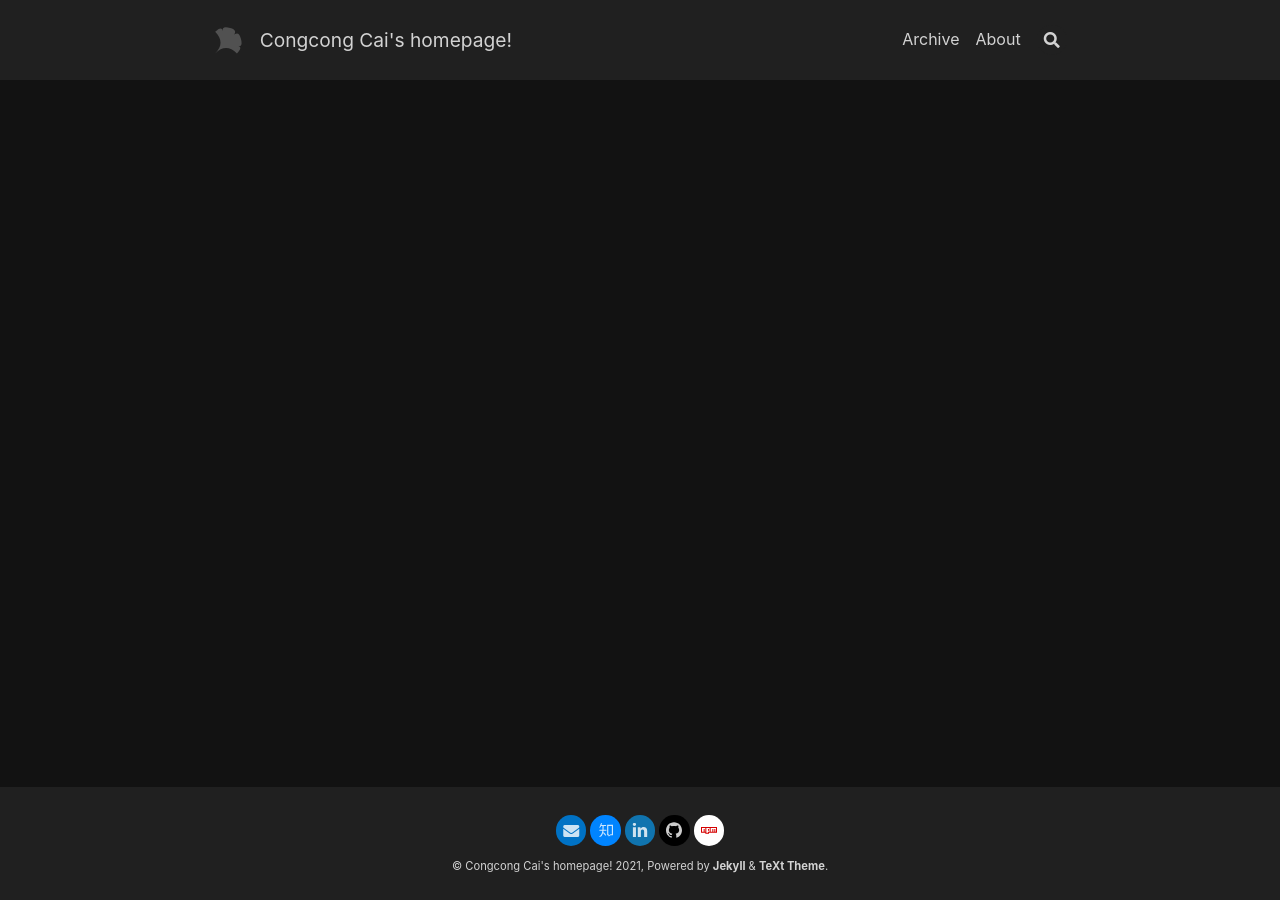
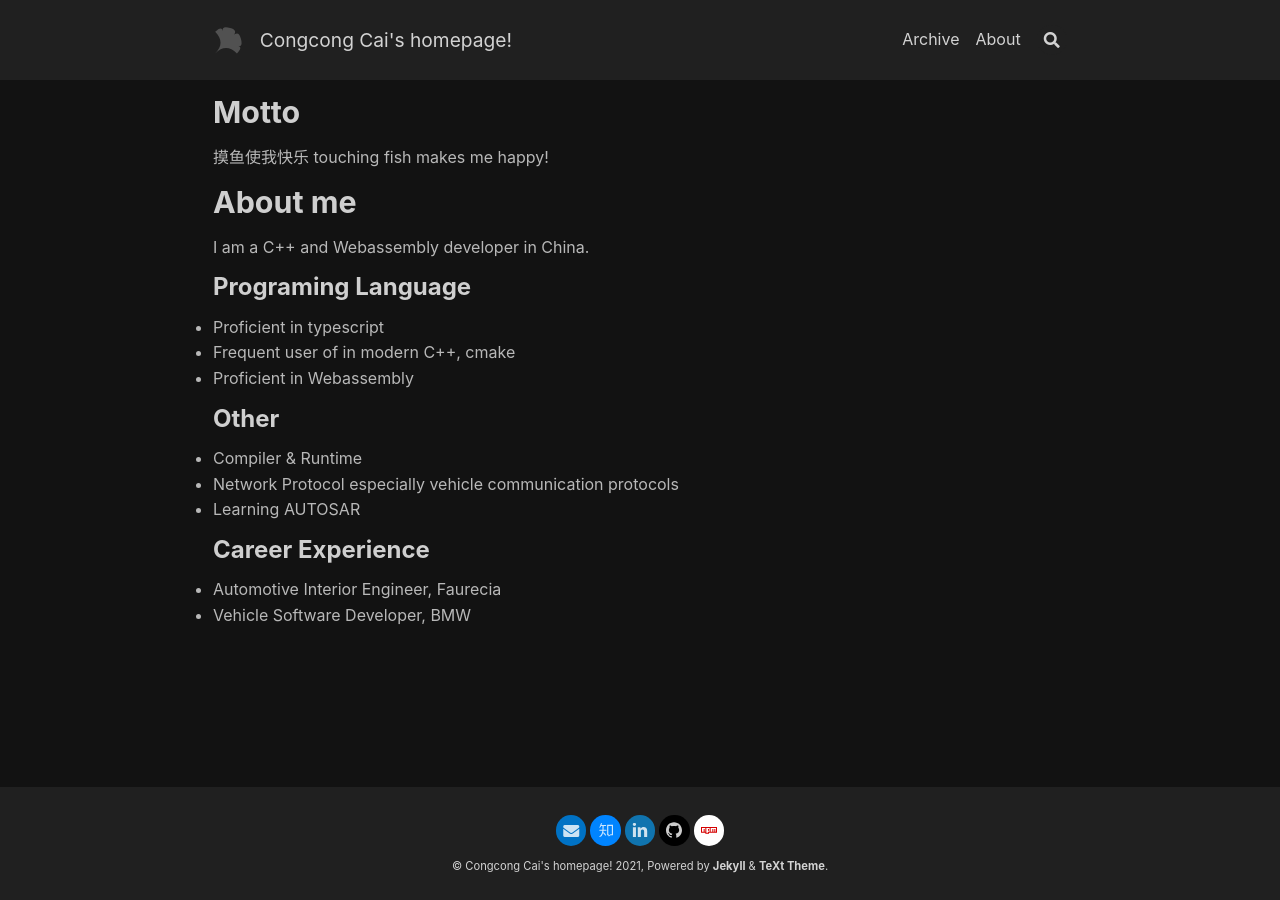
Before and after one commit to HerrCai0907/HerrCai0907.github.io, a Jekyll site: the page built from index.md, in a window 1280 px wide. Built offline with Jekyll 4.4.1, drawn with Linux system fonts in a browser that asks for light colours; nearby versions of some CDN libraries; our own code applies the rules of GitHub Pages for plain Markdown files.

Commit message:
update external link

```diff
--- a/_config.yml
+++ b/_config.yml
@@ -30,12 +30,12 @@
 author:
   type: # "person" (default), "organization"
   name: Congcong Cai
-  avatar: https://avatars.githubusercontent.com/u/77575210 # path or url of avatar image (square)
+  avatar: favicon.ico # path or url of avatar image (square)
   email: congongcai0907@163.com
-  zhihu: https://www.zhihu.com/people/cai-cong-cong-55 # "user_name" the last part of your profile url, e.g. https://www.zhihu.com/people/user_name
-  linkedin: https://www.linkedin.cn/incareer/in/ACoAACnUpi0BZtbpRnapsPWl4mEcFphHT5TC1DY # "user_name" the last part of your profile url, e.g. https://www.linkedin.com/in/user_name
-  github: https://github.com/HerrCai0907 # "user_name" the last part of your profile url, e.g. https://github.com/user_name
-  npm: https://www.npmjs.com/~congcongcai # "user_name" the last part of your profile url, e.g. https://www.npmjs.com/~user_name
+  zhihu: cai-cong-cong-55 # "user_name" the last part of your profile url, e.g. https://www.zhihu.com/people/user_name
+  linkedin: ACoAACnUpi0BZtbpRnapsPWl4mEcFphHT5TC1DY # "user_name" the last part of your profile url, e.g. https://www.linkedin.com/in/user_name
+  github: HerrCai0907 # "user_name" the last part of your profile url, e.g. https://github.com/user_name
+  npm: congcongcai # "user_name" the last part of your profile url, e.g. https://www.npmjs.com/~user_name
 
 ## => GitHub Repository (if the site is hosted by GitHub)
 ##############################
--- a/index.md
+++ b/index.md
@@ -3,3 +3,28 @@
 articles:
   excerpt_type: md
 ---
+
+## Motto
+
+摸鱼使我快乐 touching fish makes me happy!
+
+## About me
+
+I am a C++ and Webassembly developer in China.
+
+### Programing Language
+
+- Proficient in typescript
+- Frequent user of in modern C++, cmake
+- Proficient in Webassembly
+
+### Other
+
+- Compiler & Runtime
+- Network Protocol especially vehicle communication protocols
+- Learning AUTOSAR
+
+### Career Experience
+
+- Automotive Interior Engineer, Faurecia
+- Vehicle Software Developer, BMW
```
Also changed, not shown: _posts/2023-03-10-Autosar-DOIP.md (+1 -1 lines), about.md (+1 -0 lines).
